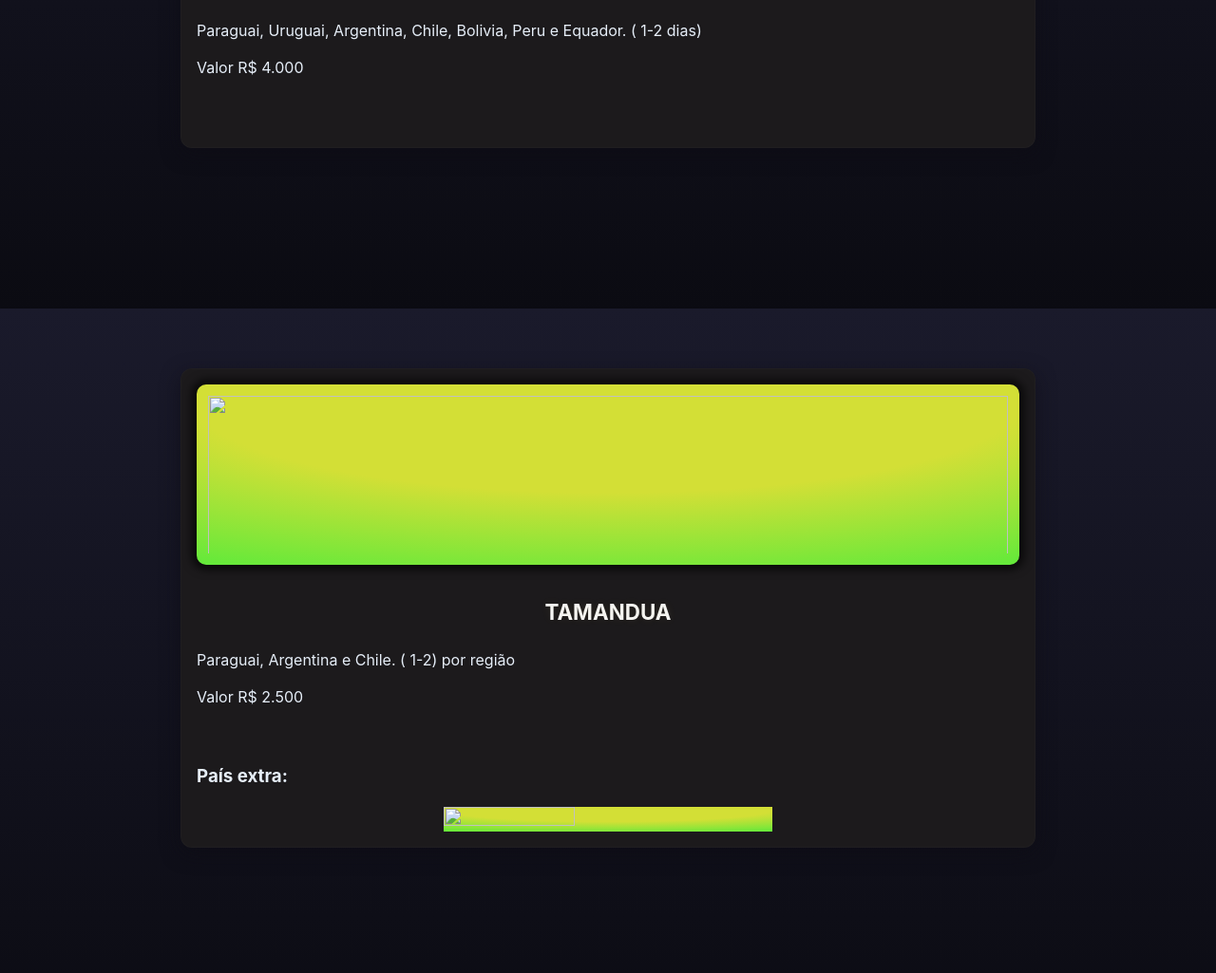
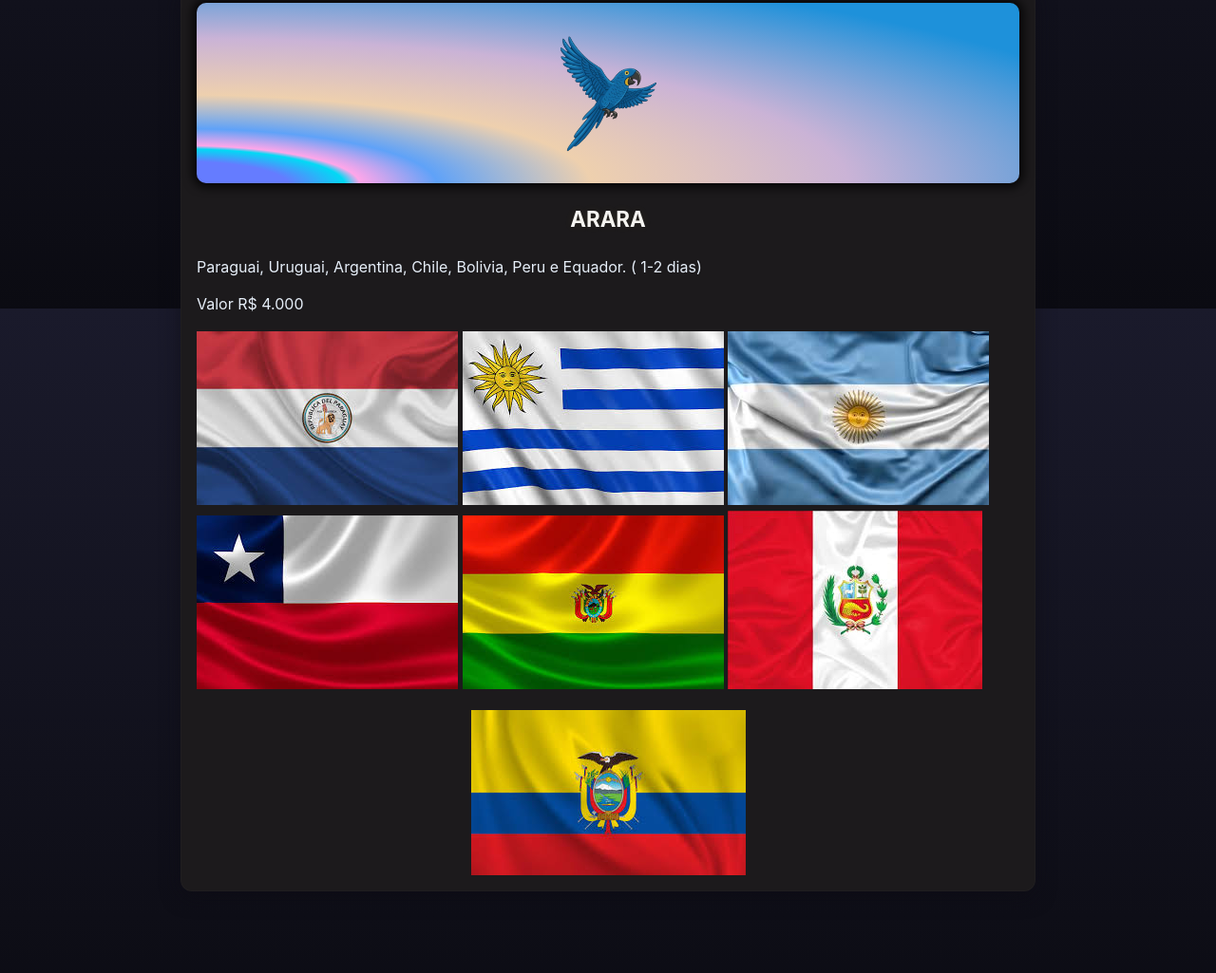
Before and after one commit to hpssp/Mochila100Fron, a plain HTML site: page index_card.html in a window 1280 px wide. Shown: the part 1275-2300 px from the top of the page at 95% size. Drawn offline with Linux system fonts and the light colour scheme.

Commit message:
Update index_card.html

```diff
--- a/index_card.html
+++ b/index_card.html
@@ -4,7 +4,7 @@
 <head>
   <meta charset="utf-8" />
   <meta name="viewport" content="width=device-width,initial-scale=1" />
-  <link rel="icon" type="imags/png" href="imags/ONÇA-removebg.png" />
+  <link rel="icon" type="imags/png" href="ONÇA-removebg.png" />
   <title>Mochila Sem Fronteiras</title>
   <link rel="stylesheet" href="style.css">
 </head>
@@ -13,7 +13,7 @@
   <header class="header" role="banner">
     <div class="container header-inner">
       <div class="logo" aria-label="Alerta Digital logo">
-        <img src="imags/ONÇA-removebg.png" alt="Logotipo" width="48" height="48">
+        <img src="ONÇA-removebg.png" alt="Logotipo" width="48" height="48">
         <strong>Planeje sua Viagem</strong>
       </div>
       <nav class="nav" role="navigation" aria-label="Menu principal">
@@ -38,41 +38,41 @@
         <div class="grid-center">
 
           <article class="card-center" aria-labelledby="phishing-title" id="fundo-onca">
-            <img src="imags/ONÇA_3-removebg.png" alt="" role="img" aria-hidden="true" class="ANIMAIS">
+            <img src="ONÇA_3-removebg.png" alt="" role="img" aria-hidden="true" class="ANIMAIS">
             <h3 id="onca-plano-title">PLANO ONÇA</h3>
             <p>volta a América do sul com a possibilidade de valores adicionais para conhecer América central e Norte.</p>
             <p>Valor R$ 6.000 (R$ 1.000 reais a mais para as outras Américas) </p>
-            <a href="https://share.google/y6hxLcwD5hefFBzyl" target="_blank" aria-label="America"><img src="imags/AMARICA.jpg" alt="Mapa da Onça" role="img" aria-hidden="true" class="Mapa_da_America"></a>
+            <a href="https://share.google/y6hxLcwD5hefFBzyl" target="_blank" aria-label="America"><img src="AMARICA.jpg" alt="Mapa da Onça" role="img" aria-hidden="true" class="Mapa_da_America"></a>
           </article>
 
 
 
           <article class="card-center" aria-labelledby="suporte-title" id="fundo-aguia">
-            <img src="imags/ARARA_3-removebg.png" alt="" role="img" aria-hidden="true" class="ANIMAIS">
+            <img src="ARARA_3-removebg.png" alt="" role="img" aria-hidden="true" class="ANIMAIS">
             <h3 id="arara-plano-title">ARARA</h3>
             <p>Paraguai, Uruguai, Argentina, Chile, Bolivia, Peru e Equador. ( 1-2 dias)</p>
             <p>Valor R$ 4.000</p>
-            <a href="https://share.google/gmWzGspqHDA4pSiE2" target="_blank" aria-label="Paraguai"><img src="imags/PARAGUAI.jpg" alt="" role="img" aria-hidden="true" class="Bandeira_Paraguai"></a>
-            <a href="https://share.google/Lxee3FXMnMRRfLZYd" target="_blank" aria-label="Uruguai"><img src="imags/URUGUAI.jpg" alt="" role="img" aria-hidden="true"></a>
-            <a href="https://share.google/SG6s4tRjsRKiLIauo" target="_blank" aria-label="Argentina"><img src="imags/ARGENTINA.jpg" alt="" role="img" aria-hidden="true" class="Bandeira_Argentina"></a>
-            <a href="https://share.google/VPXELA9CnQIsDKney" target="_blank" aria-label="Chile"><img src="imags/CHILE.jpg" alt="" role="img" aria-hidden="true" class="Bandeira_Chile"></a>
-            <a href="https://share.google/wITIfQmxqoyzdDcch" target="_blank" aria-label="Bolivia"><img src="imags/BOLIVIA.jpg" alt="" role="img" aria-hidden="true" class="Bandeira_Bolivia"></a>
-            <a href="https://share.google/amPBdRJc2ZtQsmQGq" target="_blank" aria-label="Peru"><img src="imags/PERU.jpg" alt="" role="img" aria-hidden="true" class="Bandeira_Peru"></a>
-            <a href="https://share.google/n0Dw6JcP3yU2xM4PV" target="_blank" aria-label="Equador"><img src="imags/EQUADOR.jpg" alt="" role="img" aria-hidden="true" class="Bandeira_Equador"></a>
+            <a href="https://share.google/gmWzGspqHDA4pSiE2" target="_blank" aria-label="Paraguai"><img src="PARAGUAI.jpg" alt="" role="img" aria-hidden="true" class="Bandeira_Paraguai"></a>
+            <a href="https://share.google/Lxee3FXMnMRRfLZYd" target="_blank" aria-label="Uruguai"><img src="URUGUAI.jpg" alt="" role="img" aria-hidden="true"></a>
+            <a href="https://share.google/SG6s4tRjsRKiLIauo" target="_blank" aria-label="Argentina"><img src="ARGENTINA.jpg" alt="" role="img" aria-hidden="true" class="Bandeira_Argentina"></a>
+            <a href="https://share.google/VPXELA9CnQIsDKney" target="_blank" aria-label="Chile"><img src="CHILE.jpg" alt="" role="img" aria-hidden="true" class="Bandeira_Chile"></a>
+            <a href="https://share.google/wITIfQmxqoyzdDcch" target="_blank" aria-label="Bolivia"><img src="BOLIVIA.jpg" alt="" role="img" aria-hidden="true" class="Bandeira_Bolivia"></a>
+            <a href="https://share.google/amPBdRJc2ZtQsmQGq" target="_blank" aria-label="Peru"><img src="PERU.jpg" alt="" role="img" aria-hidden="true" class="Bandeira_Peru"></a>
+            <a href="https://share.google/n0Dw6JcP3yU2xM4PV" target="_blank" aria-label="Equador"><img src="EQUADOR.jpg" alt="" role="img" aria-hidden="true" class="Bandeira_Equador"></a>
           </article>
 
 
 
           <article class="card-center" aria-labelledby="promo-title" id="fundo-tamandua">
-            <img src="imags/TAMANDUA_3-removebg.png" alt="" role="img" aria-hidden="true" class="ANIMAIS">
+            <img src="TAMANDUA_3-removebg.png" alt="" role="img" aria-hidden="true" class="ANIMAIS">
             <h3 id="tamandua-plano-title">TAMANDUA</h3>
             <p> Paraguai, Argentina e Chile. ( 1-2) por região</p>
             <p>Valor R$ 2.500</p>
-            <a href="https://share.google/gmWzGspqHDA4pSiE2" target="_blank" aria-label="Paraguai"><img src="imags/PARAGUAI.jpg" alt="" role="img" aria-hidden="true" class="Bandeira_Paraguai"></a>
-            <a href="https://share.google/SG6s4tRjsRKiLIauo" target="_blank" aria-label="Argentina"><img src="imags/ARGENTINA.jpg" alt="" role="img" aria-hidden="true" class="Bandeira_Argentina"></a>
-            <a href="https://share.google/VPXELA9CnQIsDKney" target="_blank" aria-label="Chile"><img src="imags/CHILE.jpg" alt="" role="img" aria-hidden="true" class="Bandeira_Chile"></a>
+            <a href="https://share.google/gmWzGspqHDA4pSiE2" target="_blank" aria-label="Paraguai"><img src="PARAGUAI.jpg" alt="" role="img" aria-hidden="true" class="Bandeira_Paraguai"></a>
+            <a href="https://share.google/SG6s4tRjsRKiLIauo" target="_blank" aria-label="Argentina"><img src="ARGENTINA.jpg" alt="" role="img" aria-hidden="true" class="Bandeira_Argentina"></a>
+            <a href="https://share.google/VPXELA9CnQIsDKney" target="_blank" aria-label="Chile"><img src="CHILE.jpg" alt="" role="img" aria-hidden="true" class="Bandeira_Chile"></a>
             <h1>País extra:</h1>
-            <a href="https://share.google/Lxee3FXMnMRRfLZYd" target="_blank" aria-label="Uruguai"><img src="imags/URUGUAI.jpg" alt="" role="img" aria-hidden="true" class="Bandeira_Uruguai"></a>
+            <a href="https://share.google/Lxee3FXMnMRRfLZYd" target="_blank" aria-label="Uruguai"><img src="URUGUAI.jpg" alt="" role="img" aria-hidden="true" class="Bandeira_Uruguai"></a>
           </article>
 
         </div>
@@ -136,4 +136,5 @@
   <script src="script.js"></script>
 </body>
 
+
 </html>
```
